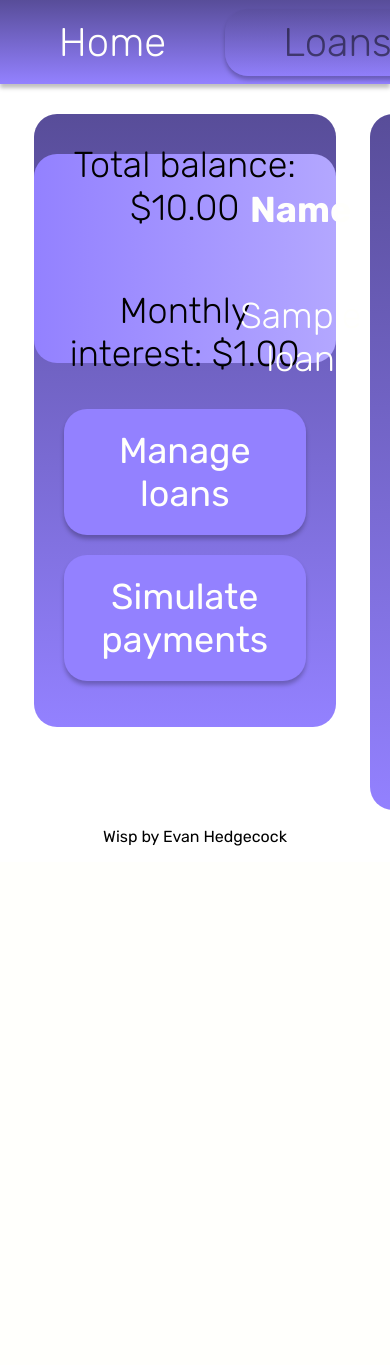
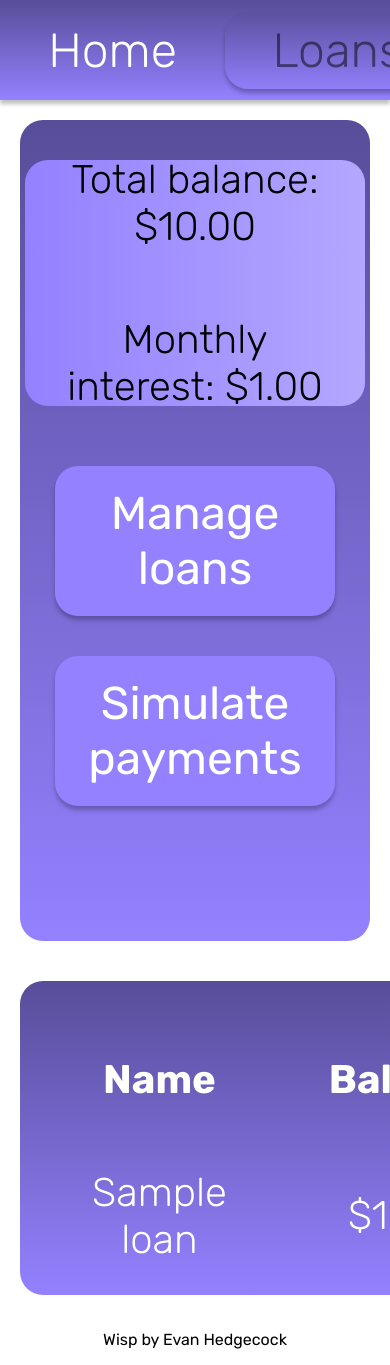
Before and after one commit to Evan-Hedgecock/cs50-final, a Flask app: page /loans in a window 390 px wide; the page is wider, and only the part inside the window is pictured. Before the commit the page ends 846 px from the top of that part, so only its background shows below. Run offline with Flask 3, Linux system fonts and the light colour scheme; the visitor is signed in with stand-in values (Sample User, id 1); tables that the repository leaves empty hold one stand-in row (values such as "Sample post").

Commit message:
Enable basic responsiveness

```diff
--- a/static/styles.css
+++ b/static/styles.css
@@ -14,16 +14,16 @@
 
     --font: "Rubik", sans-serif;
 
-    --h1-size: 48px;
+    --h1-size: 64px;
     --h1-weight: 300;
     --h1-color-primary: black;
 
-    --h2-size: 40px;
+    --h2-size: 48px;
     --h2-weight: 300;
 
-    --h3-size: 36px;
+    --h3-size: 40px;
 
-    --h4-size: 32px;
+    --h4-size: 36px;
 
     --button-size: 36px;
 
@@ -43,11 +43,11 @@ body {
 }
 
 .main {
+    height: auto;
+    min-height: 85vh;
+    max-height: 100vh;
     display: flex;
-    flex-flow: column wrap;
-    height: 80vh;
-    margin: 30px 0px;
-    /* visibility: visible; */
+    flex-direction: column;
 }
 
 a {
@@ -105,10 +105,16 @@ a {
 .header {
     font-size: var(--h2-size);
     height: 10vh;
-    width: 100%;
+    min-height: 100px;
+    width: 100vw;
     background-image: linear-gradient(var(--purple), var(--pink));
     box-shadow: var(--sm-shadow);
-    box-sizing: border-box;
+    /* box-sizing: border-box; */
+}
+
+footer {
+    height: 5vh;
+    min-height: 50px;
 }
 
 .login-header {
@@ -165,10 +171,10 @@ a {
 
 .welcome {
     display: flex;
-    box-sizing: border-box;
     justify-content: center;
     align-items: center;
     flex: 0 1 auto;
+    /* flex-flow: column wrap; */
 }
 
 .login {
@@ -177,7 +183,7 @@ a {
 }
 
 .signup {
-    margin: auto;
+    flex: 1 1 auto;
 }
 
 .signup.form {
@@ -264,13 +270,18 @@ a {
     z-index: 99;
     align-items: center;
     justify-content: center;
-    box-sizing: border-box;
-    height: auto;
-    padding: 20px;
+    /* box-sizing: border-box; */
+    /* height: auto; */
+    /* padding: 20px; */
     border-radius: var(--input-curve);
     color: var(--white);
     font-size: var(--h2-size);
     margin-top: 10px;
+    flex: 0 1 auto;
+}
+
+#flashed-messages-container {
+
 }
 
 .danger {
@@ -375,11 +386,6 @@ a {
     font-weight: 400;
 }
 
-.card-primary {
-    background-image: linear-gradient(to bottom, var(--purple), var(--pink));
-    color: var(--white);
-    flex: 1 1 auto;
-}
 
 .card-container {
     flex-flow: row wrap;
@@ -392,13 +398,19 @@ a {
     padding: 0px;
     flex-direction: column;
     width: 100%;
+    flex: 1 1 auto;
+    justify-content: start;
 }
 
 .card-primary {
+    background-image: linear-gradient(to bottom, var(--purple), var(--pink));
+    color: var(--white);
+    flex: 1 1 auto;
+    /* height: 100%; */
+    min-width: 500px;
+    width: 30%;
     flex-direction: column;
     justify-content: start;
-    width: 30%;
-    height: 80%;
     margin: 10px 30px;
     border-radius: var(--input-curve);
     box-shadow: var(--md-shadow);
@@ -407,15 +419,16 @@ a {
 .menu-button {
     background-color: var(--pink);
     padding: 20px 30px;
-    box-sizing: border-box;
+    /* box-sizing: border-box; */
     text-align: center;
-    width: 80%;
-    max-height: 100%;
-    margin: 10px 0px;
+    /* width: 100%; */
+    /* max-height: 100%; */
+    /* margin: 10px 0px; */
     border-radius: var(--button-curve);
     box-shadow: var(--sm-shadow);
     font-weight: 400;
     transition: box-shadow .5s, text-shadow .5s;
+    flex: 1 1 auto;
 }
 
 @keyframes button-hover {
@@ -439,13 +452,16 @@ a {
     display: flex;
     align-items: center;
     justify-content: center;
-    margin: 0px 20px;
-    width: 100%;
+    margin: 20px 20px;
+    width: 80%;
+    /* flex: 1 1 auto; */
+    font-size: 46px;
 }
 
 .card-title {
     padding-top: 10px;
     margin-bottom: 0px;
+    flex: 0 1 auto;
 }
 
 .card-text-box {
@@ -466,8 +482,8 @@ a {
 .section-container {
     display: flex;
     flex-flow: row wrap;
-    align-items: start;
-    justify-content: space-evenly;
+    /* align-items: start;
+    justify-content: space-evenly; */
     flex: 1 1 auto;
 }
 
@@ -476,14 +492,15 @@ a {
     display: flex;
     flex-direction: column;
     align-items: center;
-    justify-content: start;
-    text-align: center;
+    /* justify-content: start;
+    text-align: center; */
     background-image: linear-gradient(to bottom, var(--purple), var(--pink));
     border-radius: var(--button-curve);
-    height: 100%;
+    /* height: 100%;
     max-height: fit-content;
-    width: 30%;
-    flex: 0 1 auto;
+    width: 30%; */
+    flex: 1 1 auto;
+    margin: 20px 20px;
 }
 
 .sidebar-overview {
@@ -504,13 +521,14 @@ a {
 
 .main-content {
     display: flex;
-    align-items: start;
+    /* align-items: start;
     justify-content: center;
     width: 60%;
-    height: 100%;
+    height: 100%; */
     background-image: linear-gradient(to bottom, var(--purple), var(--pink));
     border-radius: var(--button-curve);
-    flex: 0 1 auto;
+    flex: 1 1 auto;
+    margin: 20px 20px;
 
 }
 
@@ -532,9 +550,9 @@ th {
 
 
 footer {
-    height: 5vh;
+    height: 50px;
     display: flex;
-    align-items: end;
+    align-items: center;
     justify-content: center;
 }
 
--- a/templates/layout.html
+++ b/templates/layout.html
@@ -44,12 +44,14 @@
                 {% endblock %}
             {% endblock %}
         </div>
+
+        <!-- Footer -->
+        <footer>
+            <p>Wisp by Evan Hedgecock</p>
+        </footer>
     </div>
 
-    <!-- Footer -->
-    <footer>
-        <p>Wisp by Evan Hedgecock</p>
-    </footer>
+
 
 
     <script>
```
